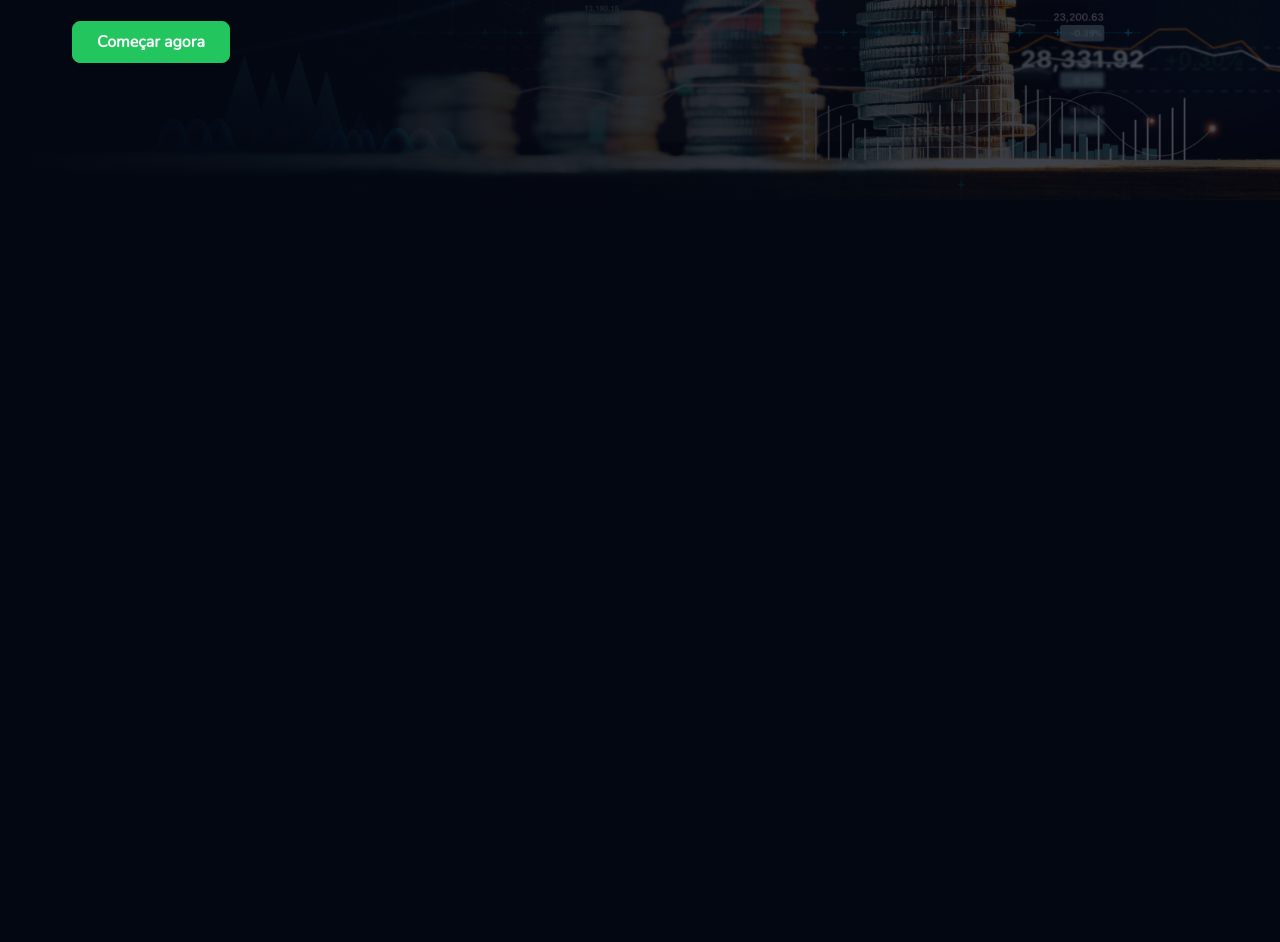
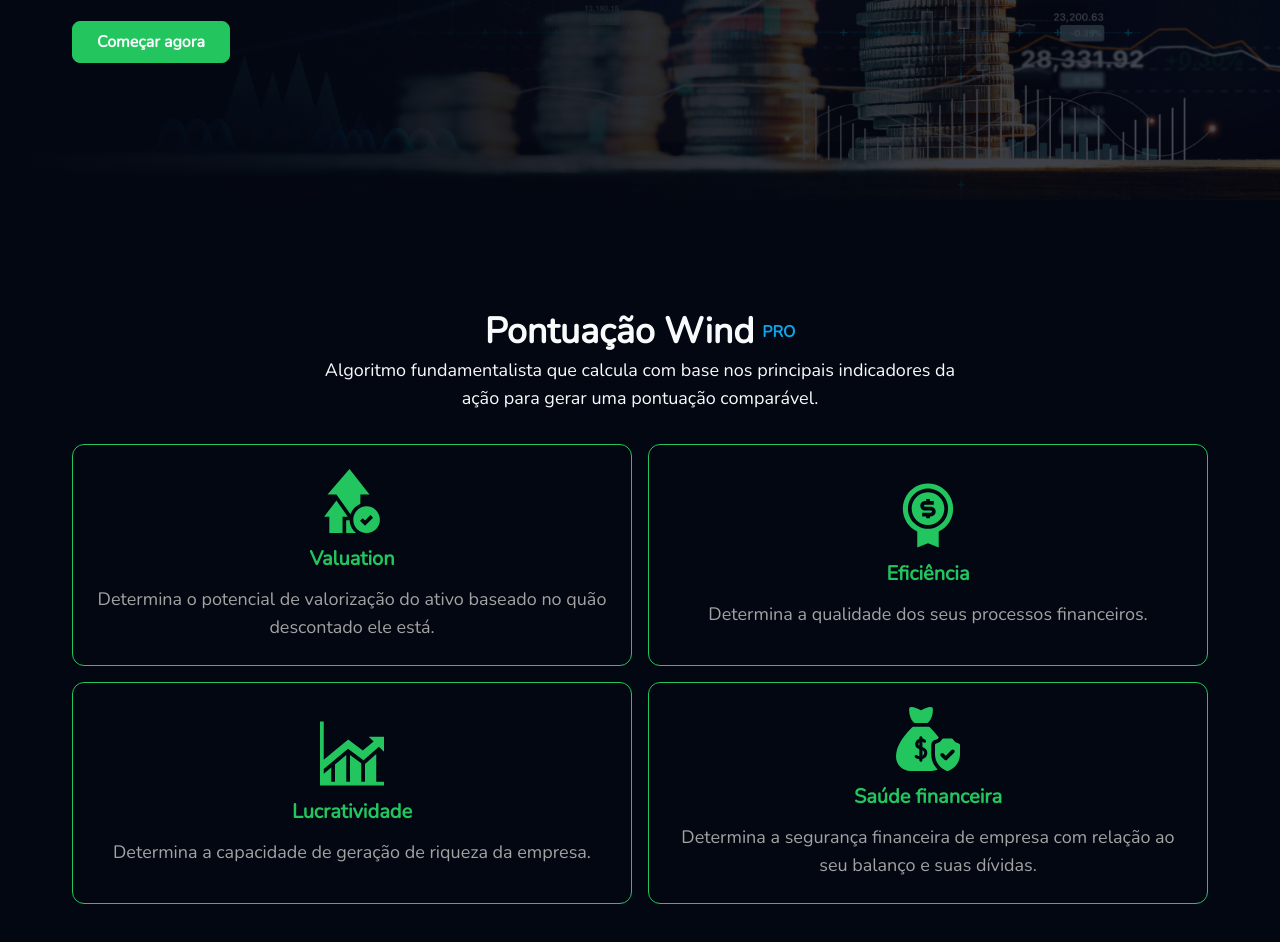
Before and after one commit to vitorwlima/windinvest, an Astro site in the folder lp/: page / in a window 1280 px wide. Shown: the part 520-1462 px from the top of the page. Before the commit the page ends 800 px from the top, so only its background shows below. Built offline with nearby package versions, Linux system fonts and the light colour scheme; Astro itself is replaced by a stand-in of ours.

Commit message:
feat: add windscore to lp

```diff
--- /dev/null
+++ b/lp/src/components/WindScore.tsx
@@ -0,0 +1,58 @@
+const windPoints = [
+  {
+    title: 'Valuation',
+    description:
+      'Determina o potencial de valorização do ativo baseado no quão descontado ele está.',
+    key: 'valuation',
+  },
+  {
+    title: 'Eficiência',
+    description: 'Determina a qualidade dos seus processos financeiros.',
+    key: 'efficiency',
+  },
+  {
+    title: 'Lucratividade',
+    description: 'Determina a capacidade de geração de riqueza da empresa.',
+    key: 'profit',
+  },
+  {
+    title: 'Saúde financeira',
+    description:
+      'Determina a segurança financeira de empresa com relação ao seu balanço e suas dívidas.',
+    key: 'debt',
+  },
+]
+
+export const WindScore: React.FC = () => {
+  return (
+    <section>
+      <div className="mx-auto flex max-w-6xl flex-col items-center gap-8 px-2 py-28 text-center">
+        <div className="flex max-w-2xl flex-col gap-1">
+          <div className="flex items-center justify-center gap-2">
+            <h2 className="text-3xl font-extrabold sm:text-4xl">
+              Pontuação Wind
+            </h2>
+            <strong className="font-bold text-sky-500">PRO</strong>
+          </div>
+          <p className="sm:text-lg">
+            Algoritmo fundamentalista que calcula com base nos principais
+            indicadores da ação para gerar uma pontuação comparável.
+          </p>
+        </div>
+
+        <ul className="grid grid-cols-1 gap-4 sm:grid-cols-2">
+          {windPoints.map(({ title, description, key }) => (
+            <li
+              key={key}
+              className="flex flex-col items-center justify-center gap-3 rounded-xl border border-green-500 p-6"
+            >
+              <img src={`/windscore/${key}.svg`} alt={`Logo de ${title}`} />
+              <h3 className="text-xl font-bold text-green-500">{title}</h3>
+              <p className="text-lg text-neutral-400">{description}</p>
+            </li>
+          ))}
+        </ul>
+      </div>
+    </section>
+  )
+}
--- a/lp/src/pages/index.astro
+++ b/lp/src/pages/index.astro
@@ -3,6 +3,7 @@ import "@fontsource/nunito";
 
 import { Header } from "../components/Header";
 import { HeroSection } from "../components/HeroSection";
+import { WindScore } from "../components/WindScore";
 ---
 
 <html lang="pt">
@@ -24,6 +25,8 @@ import { HeroSection } from "../components/HeroSection";
         <Header />
         <HeroSection />
       </section>
+
+      <WindScore />
     </main>
   </body>
 </html>
```
Also changed, not shown: lp/public/windscore/debt.svg (added), lp/public/windscore/efficiency.svg (added), lp/public/windscore/profit.svg (added), lp/public/windscore/valuation.svg (added).
